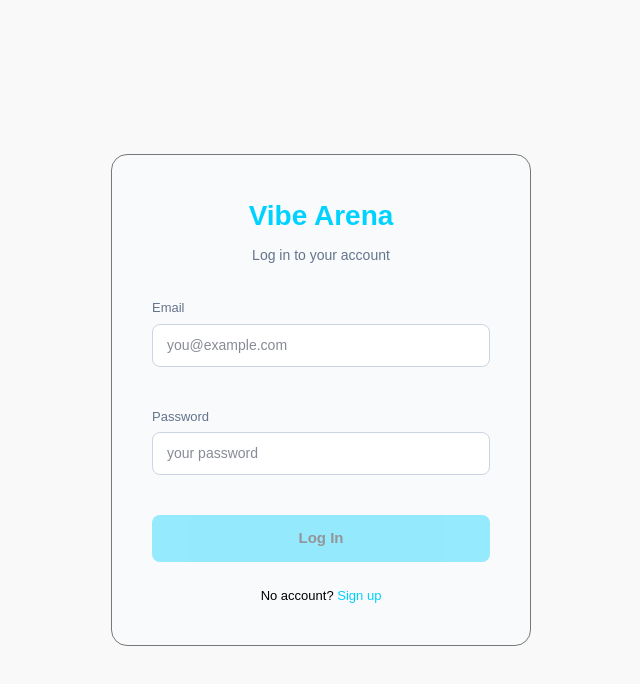
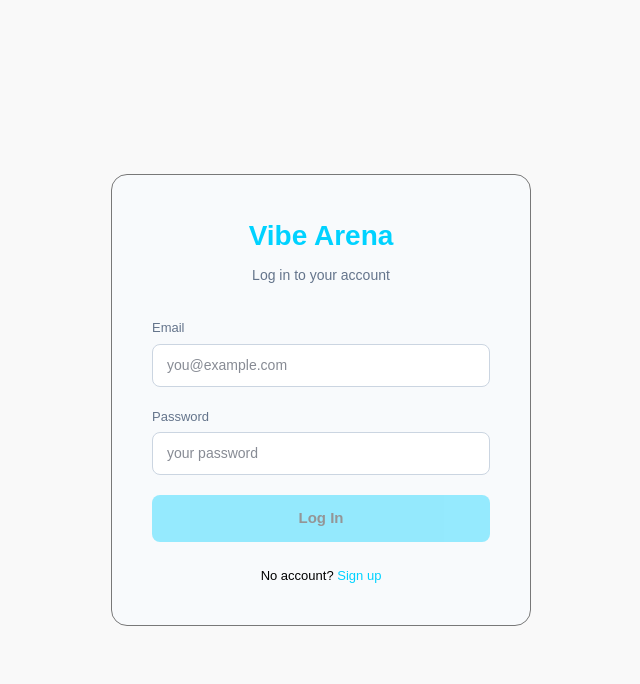
Before and after one commit to Vibe-Arena/vibe-arena1, a Next.js app: page /login in a window 1280 px wide. Shown: the top 684 px of the page, without its empty margins (319-959 px from the left). Built offline with nearby package versions, Linux system fonts and the light colour scheme; no server answers.

Commit message:
Remove unused CSS styles from globals.css

```diff
--- a/app/globals.css
+++ b/app/globals.css
@@ -24,228 +24,3 @@ body {
   color: var(--foreground);
   font-family: Arial, Helvetica, sans-serif;
 }
-
-body{
-margin:0;
-background:#050505;
-font-family:Inter,system-ui;
-}
-
-
-.app{
-min-height:100vh;
-color:white;
-}
-
-
-header{
-
-height:70px;
-display:flex;
-align-items:center;
-justify-content:space-between;
-padding:0 30px;
-border-bottom:1px solid #222;
-
-}
-
-
-.brand{
-font-size:22px;
-font-weight:800;
-}
-
-.brand span{
-color:#ff4d4d;
-margin-left:8px;
-}
-
-
-
-.layout{
-display:flex;
-}
-
-
-
-aside{
-
-width:230px;
-padding:20px;
-border-right:1px solid #222;
-
-}
-
-
-.item{
-
-padding:14px;
-border-radius:12px;
-cursor:pointer;
-color:#999;
-margin-bottom:8px;
-
-}
-
-
-.item:hover,
-.active{
-
-background:#151515;
-color:white;
-
-}
-
-
-
-main{
-
-flex:1;
-padding:40px;
-
-}
-
-
-
-.cards{
-
-display:grid;
-grid-template-columns:repeat(4,1fr);
-gap:20px;
-
-}
-
-
-
-.card,
-.panel,
-.table{
-
-background:#0d0d0d;
-border:1px solid #222;
-border-radius:20px;
-padding:25px;
-
-}
-
-
-
-.card h2{
-
-font-size:42px;
-margin:10px 0;
-
-}
-
-
-
-.table{
-
-padding:0;
-overflow:hidden;
-
-}
-
-
-
-.row{
-
-display:flex;
-align-items:center;
-justify-content:space-between;
-padding:18px;
-border-bottom:1px solid #222;
-
-}
-
-
-
-.row small{
-
-display:block;
-color:#777;
-
-}
-
-
-
-button{
-
-background:#151515;
-border:1px solid #333;
-color:white;
-padding:10px 16px;
-border-radius:10px;
-cursor:pointer;
-
-}
-
-
-
-.red{
-
-border-color:#ff4d4d;
-color:#ff4d4d;
-
-}
-
-
-.green{
-
-border-color:#00ff99;
-color:#00ff99;
-
-}
-
-
-.badge{
-
-background:#222;
-padding:6px 12px;
-border-radius:999px;
-
-}
-
-
-
-input{
-
-width:100%;
-padding:15px;
-margin-bottom:20px;
-background:#111;
-border:1px solid #333;
-border-radius:12px;
-color:white;
-
-}
-
-
-
-.center{
-
-height:100vh;
-display:flex;
-align-items:center;
-justify-content:center;
-
-}
-
-
-
-@media(max-width:900px){
-
-.cards{
-grid-template-columns:1fr;
-}
-
-
-aside{
-display:none;
-}
-
-main{
-padding:20px;
-}
-
-}
```
